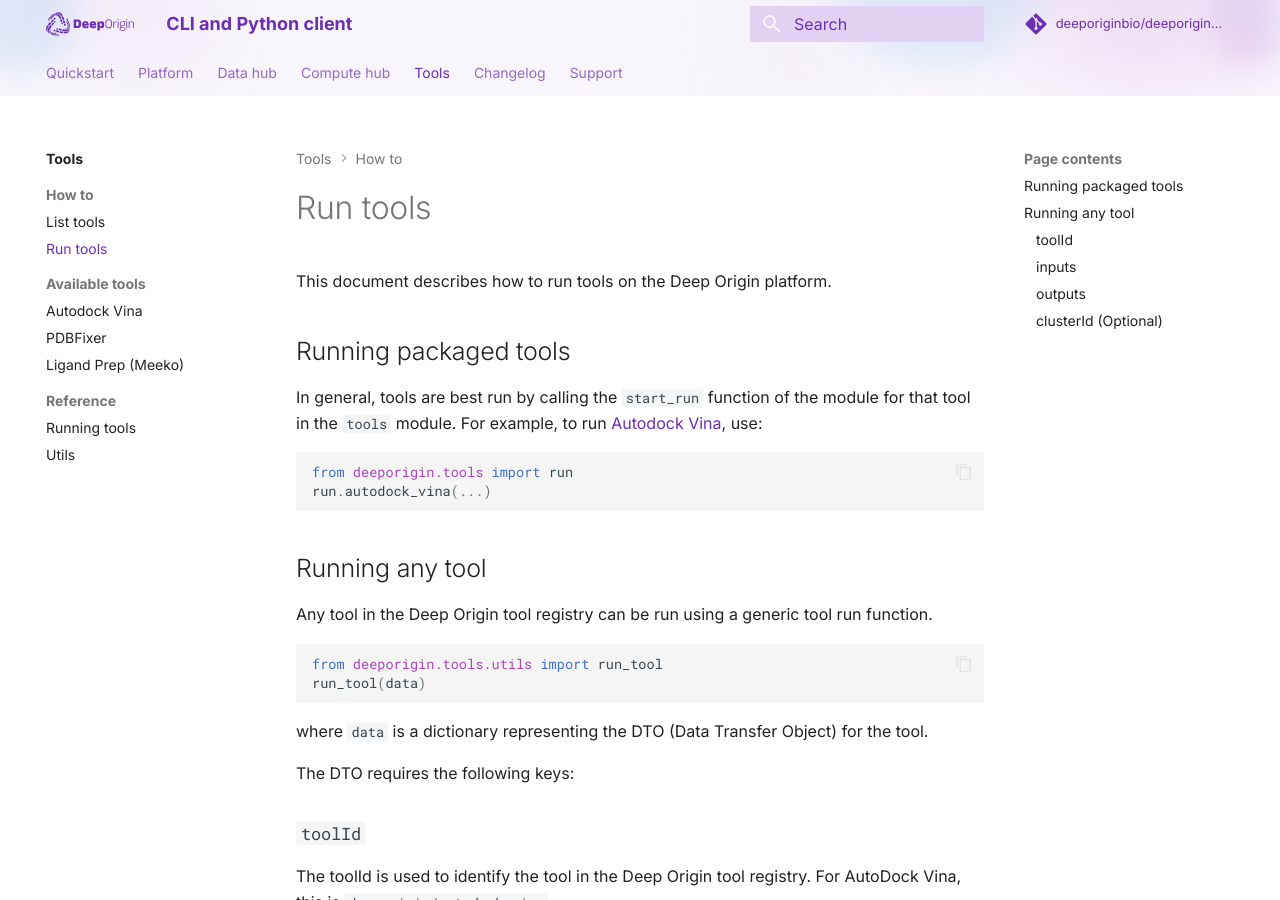
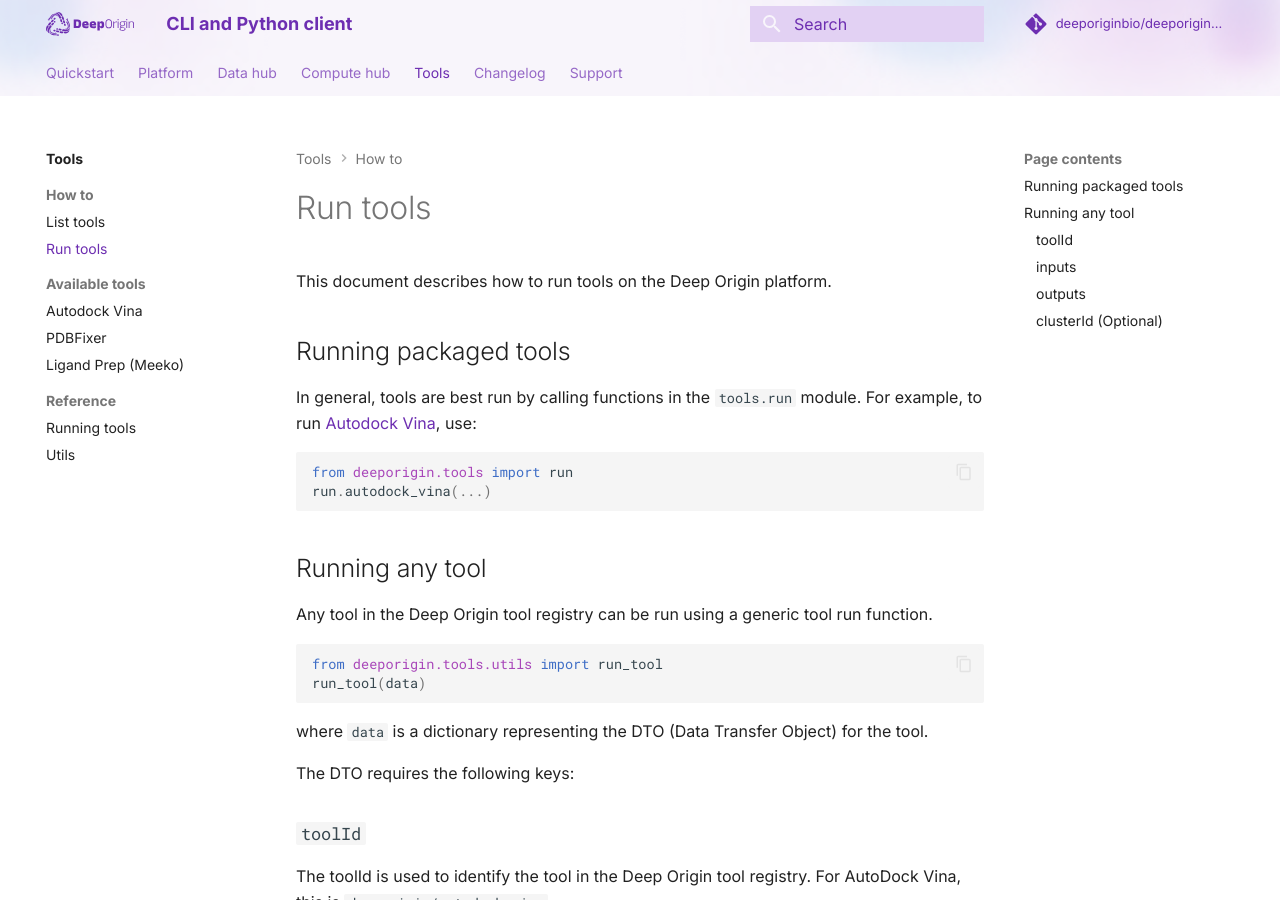
Before and after one commit to deeporiginbio/deeporigin-client, an MkDocs documentation site: the page built from docs/how-to/tools/run-tools.md, in a window 1280 px wide and 900 px high. Built offline with MkDocs 1.6.1 and Material for MkDocs 9.7.7, drawn with Linux system fonts in a browser that asks for light colours; comment, search, counter and statistics services are not loaded.

Commit message:
fix: docs

````diff
--- a/docs/how-to/tools/run-tools.md
+++ b/docs/how-to/tools/run-tools.md
@@ -2,7 +2,7 @@
 
 ## Running packaged tools
 
-In general, tools are best run by calling the `start_run` function of the module for that tool in the `tools` module. For example, to run [Autodock Vina](../../tools/vina.md), use:
+In general, tools are best run by calling functions in the `tools.run` module. For example, to run [Autodock Vina](../../tools/vina.md), use:
 
 ```python
 from deeporigin.tools import run
````
